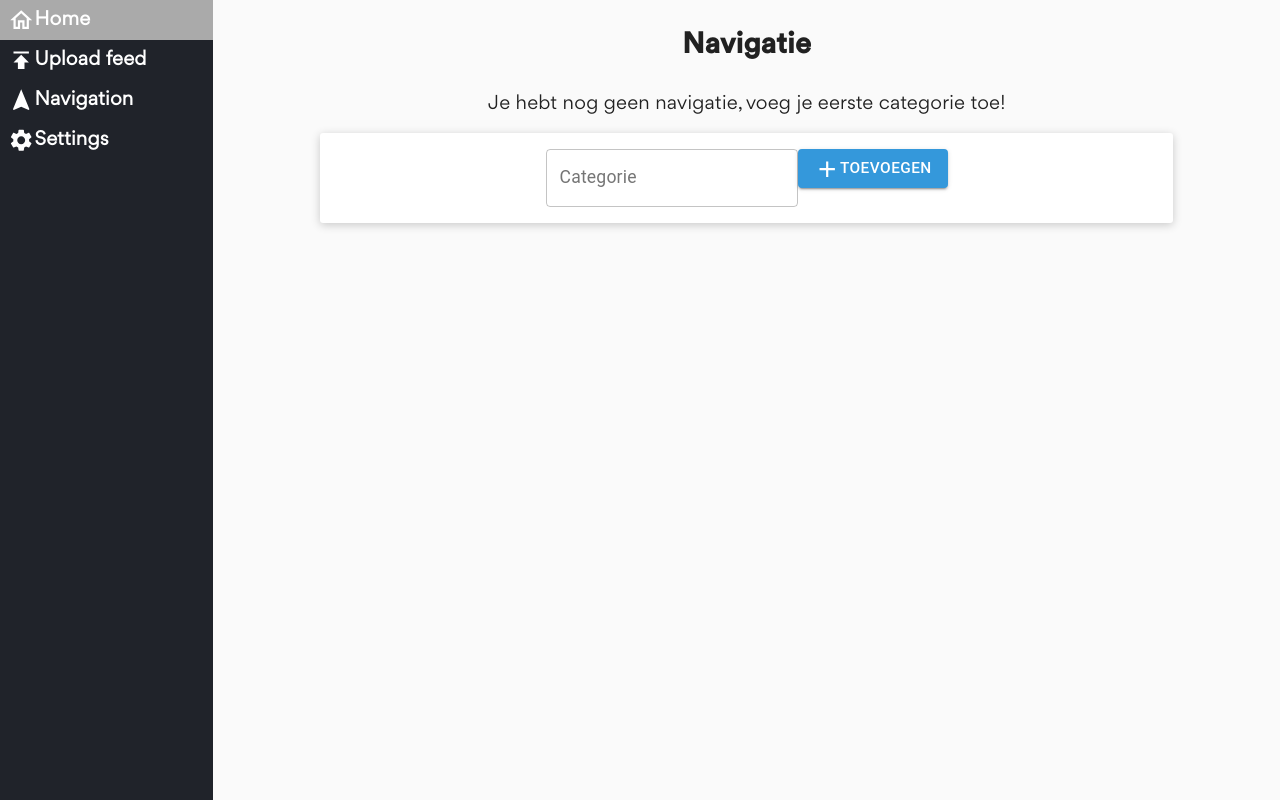
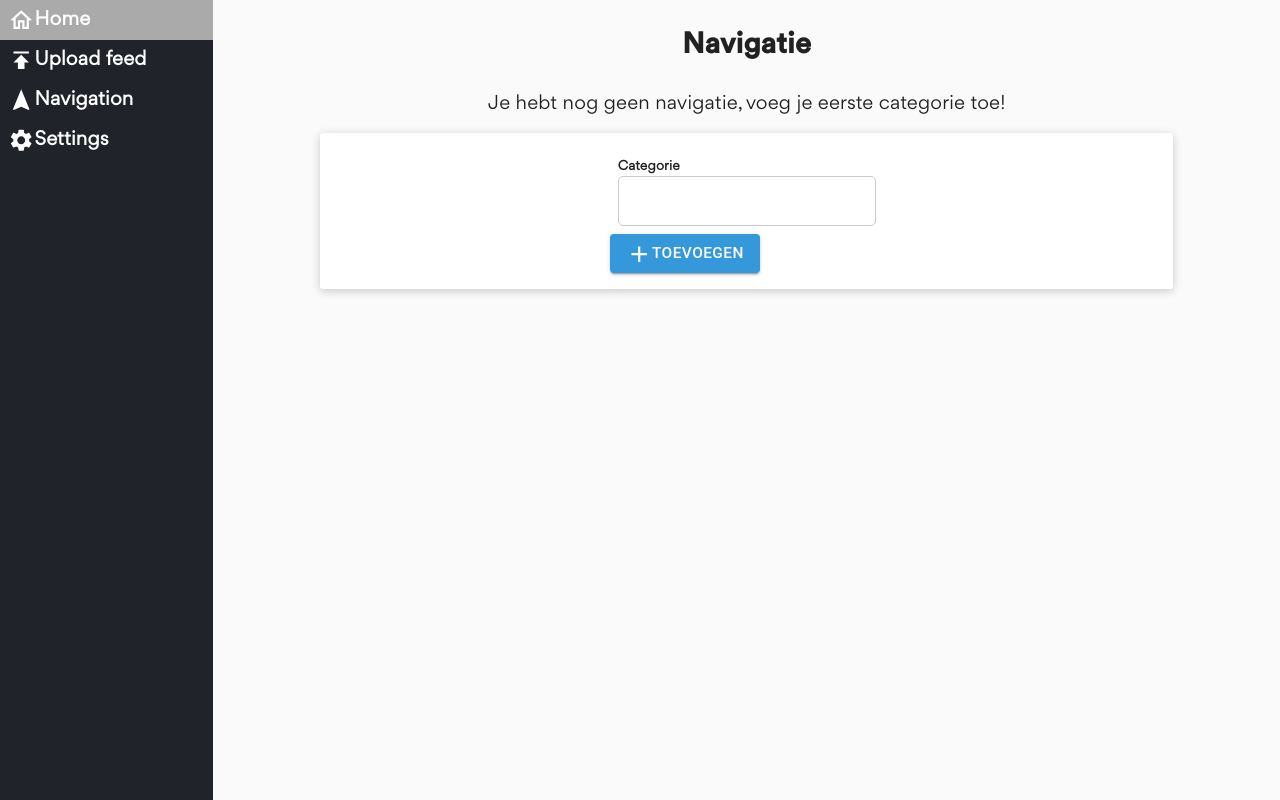
Before and after one commit to sanderyt/affiliate-frontend, a Next.js app: page /admin/navigation in a window 1280 px wide. Built offline with nearby package versions, Linux system fonts and the light colour scheme.

Commit message:
made a simple textfield component

```diff
--- /dev/null
+++ b/components/Textfield/index.tsx
@@ -0,0 +1,24 @@
+import React, { FC } from "react";
+
+import { TextfieldWrapper, Label, StyledTextfield } from "./styles";
+
+type RefReturn =
+  | string
+  | ((instance: HTMLInputElement | null) => void)
+  | React.RefObject<HTMLInputElement>
+  | null
+  | undefined;
+
+interface Props {
+  label: string;
+  register?: () => RefReturn;
+}
+
+export const Textfield: FC<Props> = ({ label, register }) => {
+  return (
+    <TextfieldWrapper>
+      <Label>{label}</Label>
+      <StyledTextfield type="text" ref={register} name={label} />
+    </TextfieldWrapper>
+  );
+};
--- /dev/null
+++ b/components/Textfield/styles.ts
@@ -0,0 +1,28 @@
+import styled from "styled-components";
+
+const TextfieldWrapper = styled.div`
+  display: flex;
+  flex-direction: column;
+  margin: ${({ theme }) => theme.margins.s};
+`;
+
+const Label = styled.span`
+  font-weight: bold;
+  font-size: 0.75rem;
+`;
+
+const StyledTextfield = styled.input`
+  outline: none;
+  padding: ${({ theme }) => theme.paddings.m};
+  border-radius: ${({ theme }) => theme.borderRadius.l};
+  border: 1px solid ${({ theme }) => theme.palette.grey.medium};
+  transition: 250ms;
+  font-size: 1rem;
+  height: 50px;
+
+  &:focus {
+    border: 1px solid ${({ theme }) => theme.palette.primary};
+  }
+`;
+
+export { TextfieldWrapper, Label, StyledTextfield };
--- a/pages/admin/navigation.tsx
+++ b/pages/admin/navigation.tsx
@@ -1,15 +1,16 @@
 import React, { FC } from "react";
 import { useForm } from "react-hook-form";
-import { Grid, TextField, Button } from "@material-ui/core";
+import { Grid, Button } from "@material-ui/core";
 import { Add } from "@material-ui/icons";
 
 import { LayoutAdmin } from "../../components/LayoutAdmin";
 import { ContentBox } from "../../components/ContentBox";
+import { Textfield } from "../../components/Textfield";
 
-interface Inputs {}
+interface Props {}
 
 const Navigation: FC<Props> = ({}) => {
-  const { register, handleSubmit, watch, errors } = useForm<Inputs>();
+  const { register, handleSubmit, watch, errors } = useForm();
   const onSubmit = data => console.log(data);
 
   return (
@@ -19,11 +20,7 @@ const Navigation: FC<Props> = ({}) => {
         <div>Je hebt nog geen navigatie, voeg je eerste categorie toe!</div>
         <ContentBox>
           <form onSubmit={handleSubmit(onSubmit)}>
-            <TextField
-              id="outlined-basic"
-              label="Categorie"
-              variant="outlined"
-            />
+            <Textfield label="Categorie" />
             <Button variant="contained" component="label" color="primary">
               <Add />
               Toevoegen
--- a/styles/theme.ts
+++ b/styles/theme.ts
@@ -6,6 +6,7 @@ export const theme = {
     secondary: "#2ecc71",
     error: "#e74c3c",
     grey: {
+      medium: "#cacaca",
       veryDark: "#20232a",
       dark: "#20232a"
     },
```
